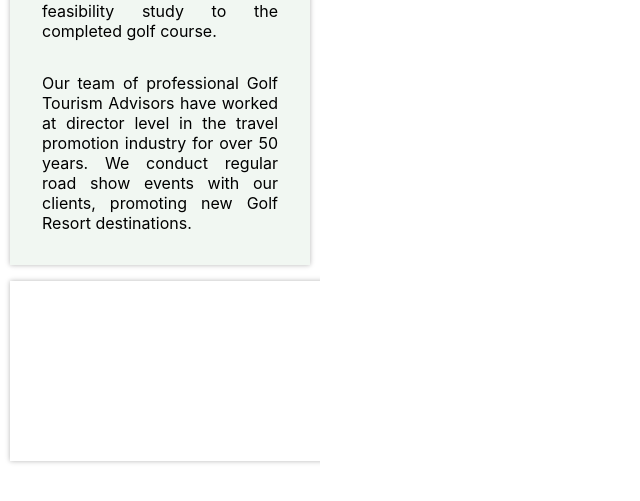
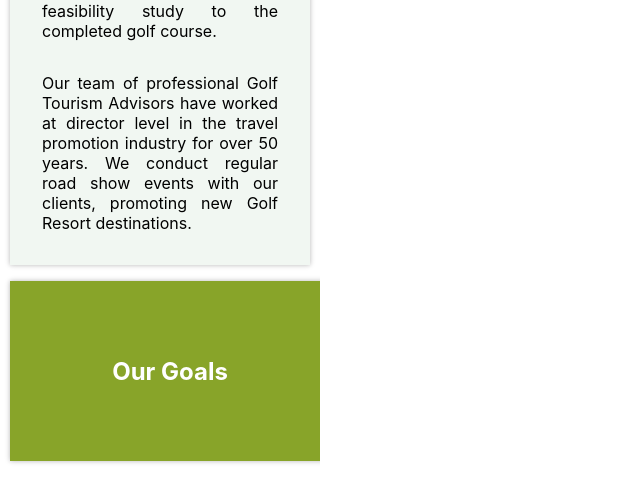
Before and after one commit to annaszalkiewicz/eaglegolfgroup, a React (Create React App) app: page / in a window 1280 px wide. Shown: the part 1315-1816 px from the top of the page, without its empty margins (0-640 px from the left). Built offline with nearby package versions, Linux system fonts and the light colour scheme.

Commit message:
Add styling to goals header

```diff
--- a/src/css/_index.scss
+++ b/src/css/_index.scss
@@ -148,7 +148,8 @@ main {
   grid-template-areas:
     "homeLogo"
     "home-intro"
-    "home-intro";
+    "home-intro"
+    "goals-header";
   grid-gap: 1em;
 }
 
@@ -156,6 +157,7 @@ main {
   margin: 0 10px;
   box-shadow: 0 0 5px #b7b7b7;
   text-align: justify;
+  background-color: $color-7;
 }
 .home-logo {
   grid-area: homeLogo;
@@ -179,10 +181,20 @@ main {
 }
 .home-intro {
   grid-area: home-intro;
-  background-color: $color-7;
   padding: 2em;
   p:nth-last-of-type(1) {
     margin-top: 2em;
+  }
+}
+.goals-header {
+  background-color: $color-2;
+  grid-area: goals-header;
+}
+.section-header {
+  color: $white-color;
+  h2 {
+    margin-left: 50%;
+    transform: translateX(-50%);
   }
 }
 
```
